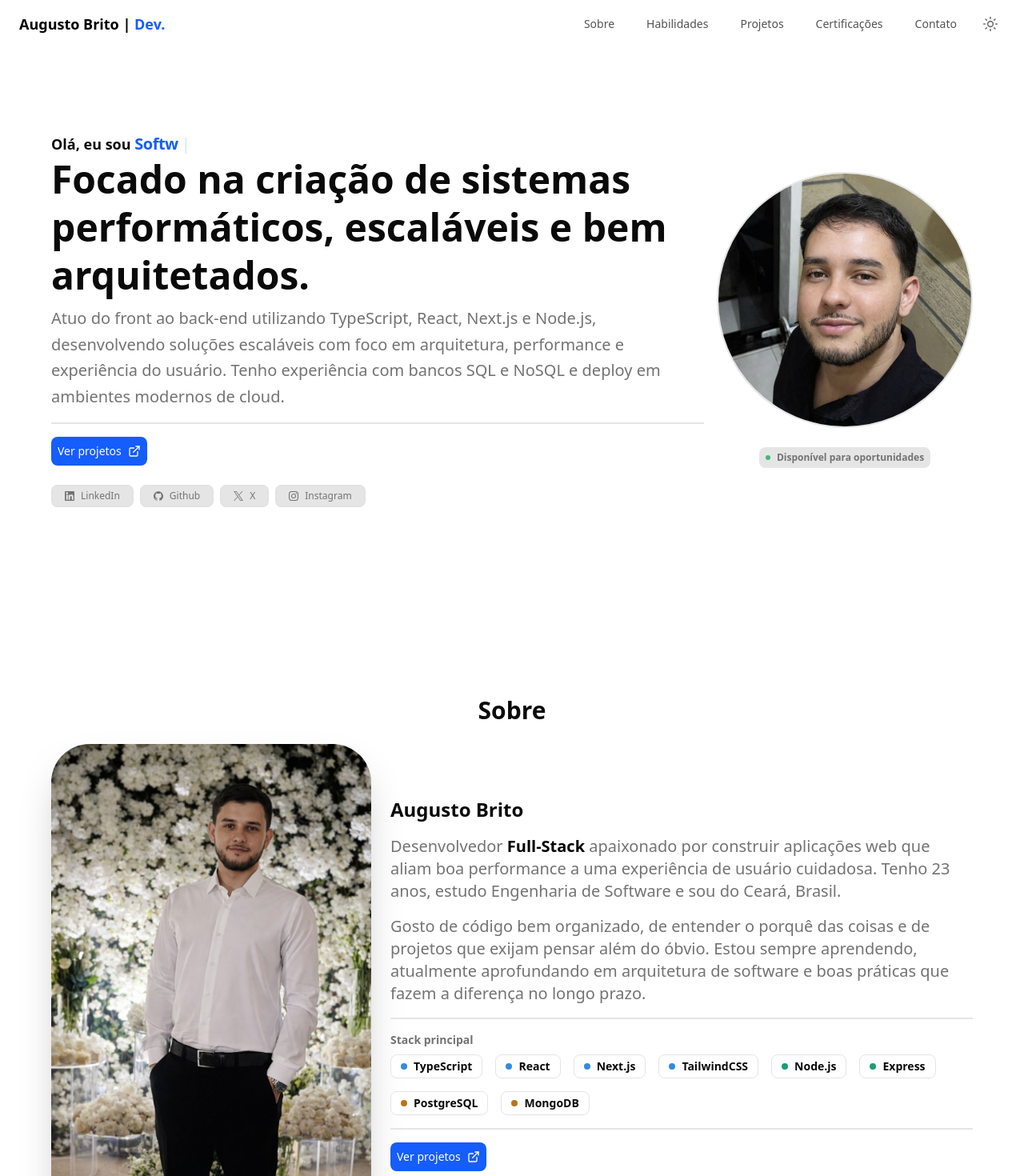
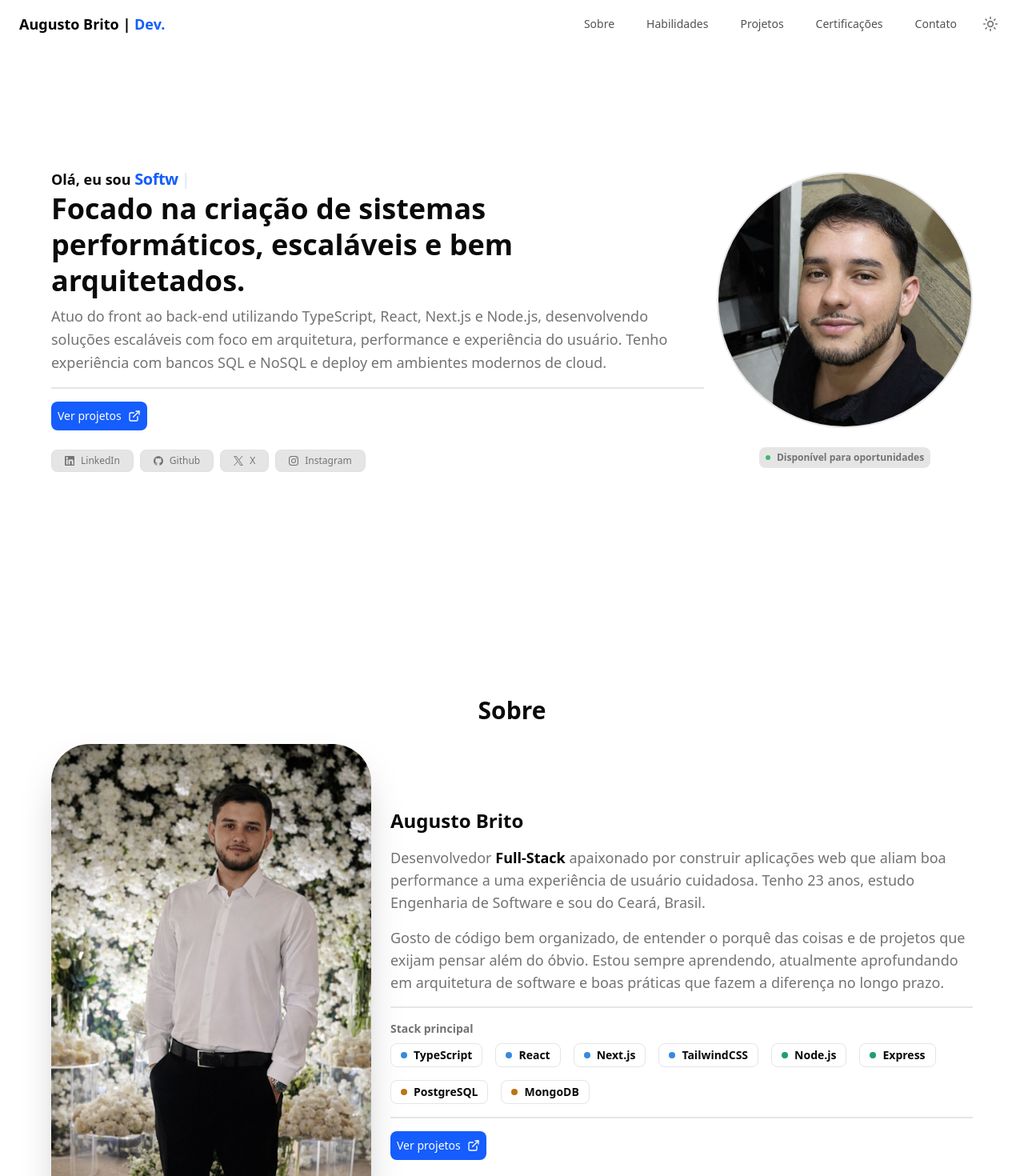
Before and after one commit to wgutto/augusto-brito-portfolio, a Next.js app: page / in a window 1280 px wide. Shown: the top 1470 px of the page at 80% size. Built offline with nearby package versions, Linux system fonts and the light colour scheme.

Commit message:
Adjust responsive font sizes in layouts

```diff
--- a/src/components/layout/about.tsx
+++ b/src/components/layout/about.tsx
@@ -35,9 +35,9 @@ export const About = () => {
                         <div className="flex flex-col gap-4">
                             <h1 className="text-2xl font-bold">Augusto Brito</h1>
 
-                            <p className="text-muted-foreground text-xl text-left">Desenvolvedor <span className="text-black font-semibold dark:text-white">Full-Stack</span> apaixonado por construir aplicações web que aliam boa performance a uma experiência de usuário cuidadosa. Tenho 23 anos, estudo Engenharia de Software e sou do Ceará, Brasil.</p>
+                            <p className="text-muted-foreground text-lg text-left">Desenvolvedor <span className="text-black font-semibold dark:text-white">Full-Stack</span> apaixonado por construir aplicações web que aliam boa performance a uma experiência de usuário cuidadosa. Tenho 23 anos, estudo Engenharia de Software e sou do Ceará, Brasil.</p>
 
-                            <p className="text-muted-foreground text-xl text-left">Gosto de código bem organizado, de entender o porquê das coisas e de projetos que exijam pensar além do óbvio. Estou sempre aprendendo, atualmente aprofundando em arquitetura de software e boas práticas que fazem a diferença no longo prazo.</p>
+                            <p className="text-muted-foreground text-lg text-left">Gosto de código bem organizado, de entender o porquê das coisas e de projetos que exijam pensar além do óbvio. Estou sempre aprendendo, atualmente aprofundando em arquitetura de software e boas práticas que fazem a diferença no longo prazo.</p>
                         </div>
 
                         <div className="flex flex-col border-y-2 py-4 gap-2">
--- a/src/components/layout/home.tsx
+++ b/src/components/layout/home.tsx
@@ -36,13 +36,13 @@ export const Home = () => {
                                     className="text-xl font-bold text-blue-600"
                                 />
                             </h1>
-                            <div className="text-2xl text-center md:text-start md:text-4xl xl:text-5xl font-semibold leading-tight">
+                            <div className="text-2xl text-center md:text-start md:text-3xl xl:text-4xl font-semibold leading-tight">
                                 Focado na criação de sistemas performáticos, escaláveis e bem
                                 arquitetados.
                             </div>
                         </div>
                         <div className="flex flex-col gap-4">
-                            <p className="text-lg md:text-xl text-center md:text-left text-muted-foreground leading-relaxed">
+                            <p className="text-lg text-center md:text-left text-muted-foreground leading-relaxed">
                                 Atuo do front ao back-end utilizando TypeScript, React, Next.js e
                                 Node.js, desenvolvendo soluções escaláveis com foco em arquitetura,
                                 performance e experiência do usuário. Tenho experiência com bancos
```
